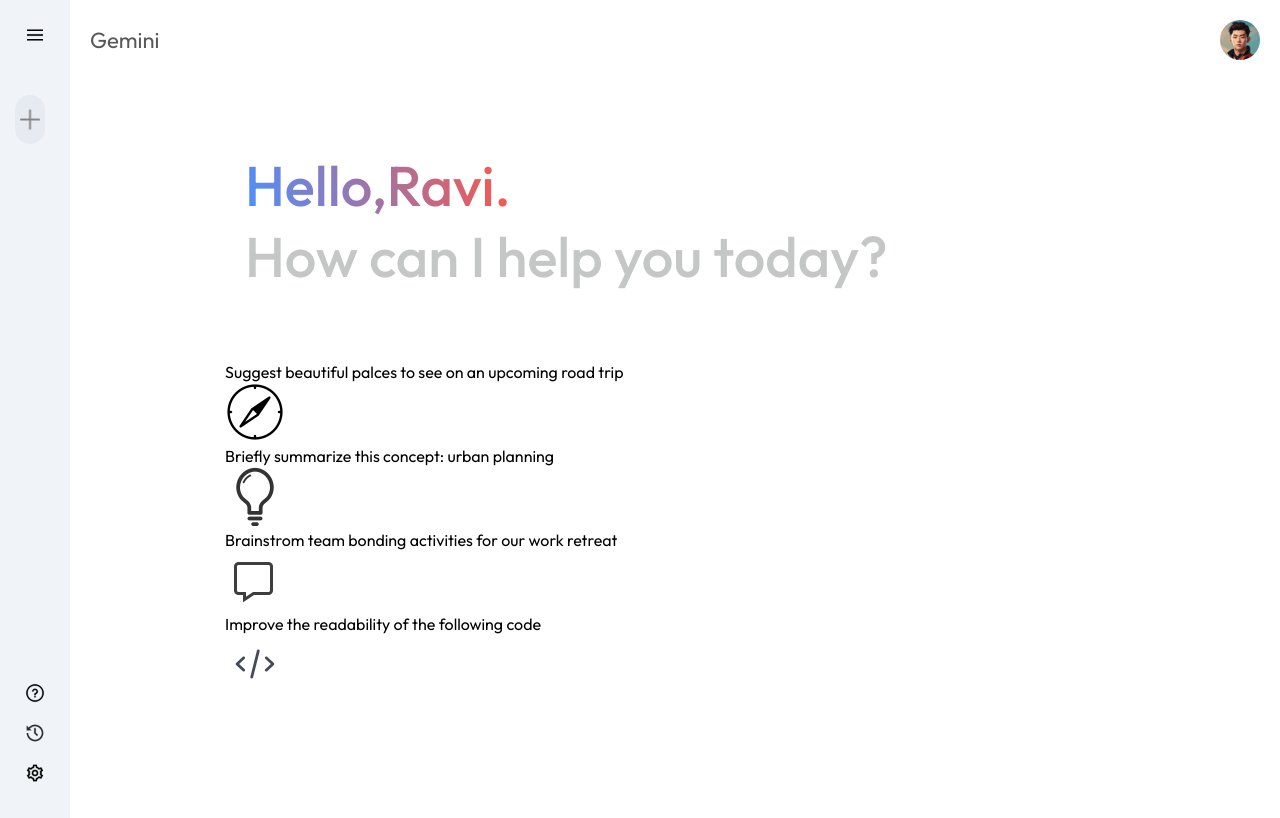
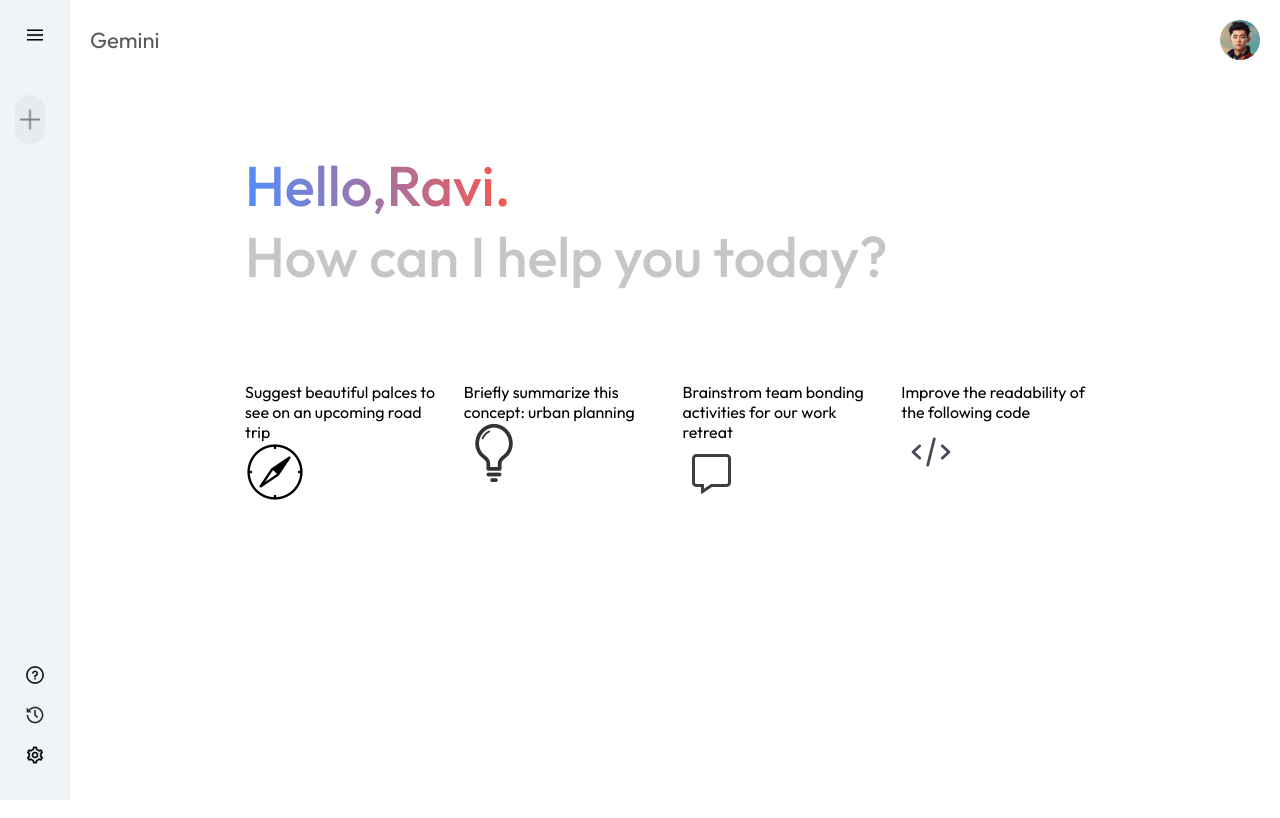
Before and after one commit to RaviKumar-09/Google-Gemini-2.0, a React (Vite) app in the folder gemini-clone/: page / in a window 1280 px wide. Built offline with nearby package versions, Linux system fonts and the light colour scheme.

Commit message:
add styles cards and card

```diff
--- a/gemini-clone/src/components/Main/Main.css
+++ b/gemini-clone/src/components/Main/Main.css
@@ -38,3 +38,20 @@
    -webkit-text-fill-color: transparent;
 
 }
+
+.main .cards{
+    display: grid;
+    grid-template-columns: repeat(auto-fill,minmax(180px,1fr));
+    gap: 15px;
+    padding: 20px;
+}
+
+.main.card{
+    height: 200px;
+    padding: 15px;
+    background-color: #f0f4f9;
+    border-radius: 10px;
+    position: relative;
+    cursor: pointer;
+
+}
```
